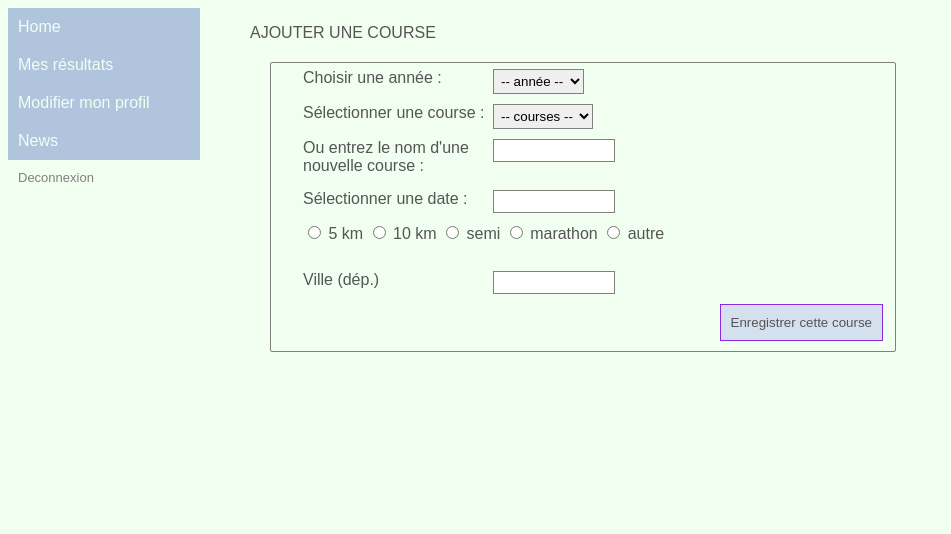
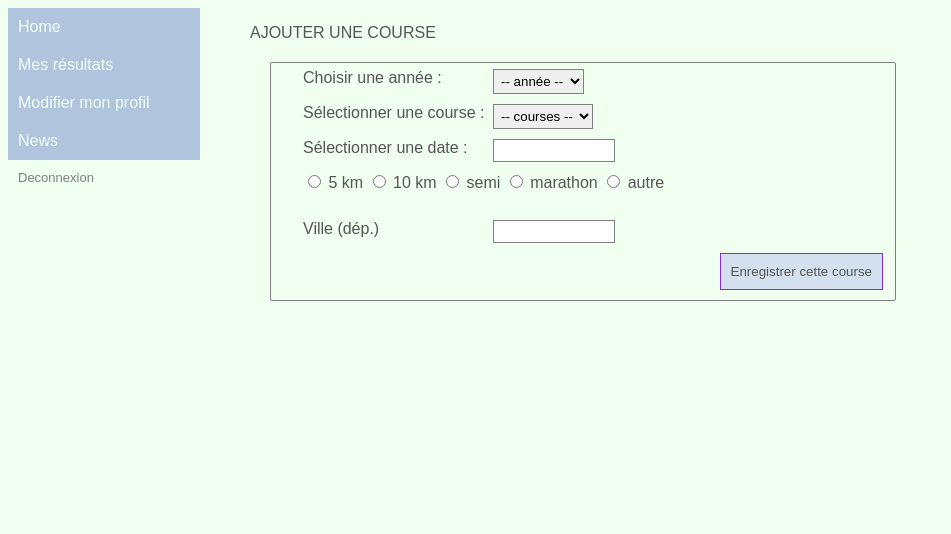
Before and after one commit to lunabeille/site_coaching, a PHP site: page /addrace in a window 1280 px wide. Shown: the top 534 px of the page, without its empty margins (0-951 px from the left). Run offline with PHP 8.4, Linux system fonts and the light colour scheme; the visitor is signed in with stand-in values (Sample User, id 1); some libraries are stand-ins or nearby versions.

Commit message:
Ajout de 'autre course' dans le select avec un input text qui n'apparaît que lorsque cette valeur est sélectionnée (jquery)

```diff
--- a/views/addrace.php
+++ b/views/addrace.php
@@ -28,13 +28,8 @@ else
         <select name="race" id="race">
           <option value=""> -- courses -- </option>
         </select>
+        <input type="text" name="autre_course" id="racename" style="display:none"/>
       </div>
-
-      <div class="champ">
-        <label for "addname"> Ou entrez le nom d'une nouvelle course :</label>
-        <input type="text" name="autre_course" id="racename"/>
-      </div>
-      <br/>
 
       <div class="champ">
         <label for=""> Sélectionner une date : </label>
@@ -47,7 +42,7 @@ else
         <input type="radio" name="distance" value="semi" class="radio_dist"/> semi
         <input type="radio" name="distance" value="marathon" class="radio_dist"/> marathon
         <input type="radio" name="distance" value="autre" id="other"/> autre
-        <input type="text" id="autre" name="distance" style="display:none"/>
+        <input type="text" id="autre" name="distance" style="display:none" placeholder="km"/>
         </br></br>
 
       </div>
@@ -99,6 +94,8 @@ else
               {
                 $('#race').append('<option value="' + index + '">' + value + '</option>');
               });
+                $('#race').append('<option value="autre_course"> Autre course </option>');
+
             }
           });
         }
@@ -121,5 +118,13 @@ else
         });
      });
 
+    // <-------- jquery pour l'input autre course --------->
+     $(document).ready(function(){
+        $('#race').change(function(){
+          var valeur_course = $('#race').val();
+          (valeur_course == 'autre_course') ? $('#racename').show(): $('#racename').hide();
+        });
+     });
+
   </script>
 <?php } ?>
```
